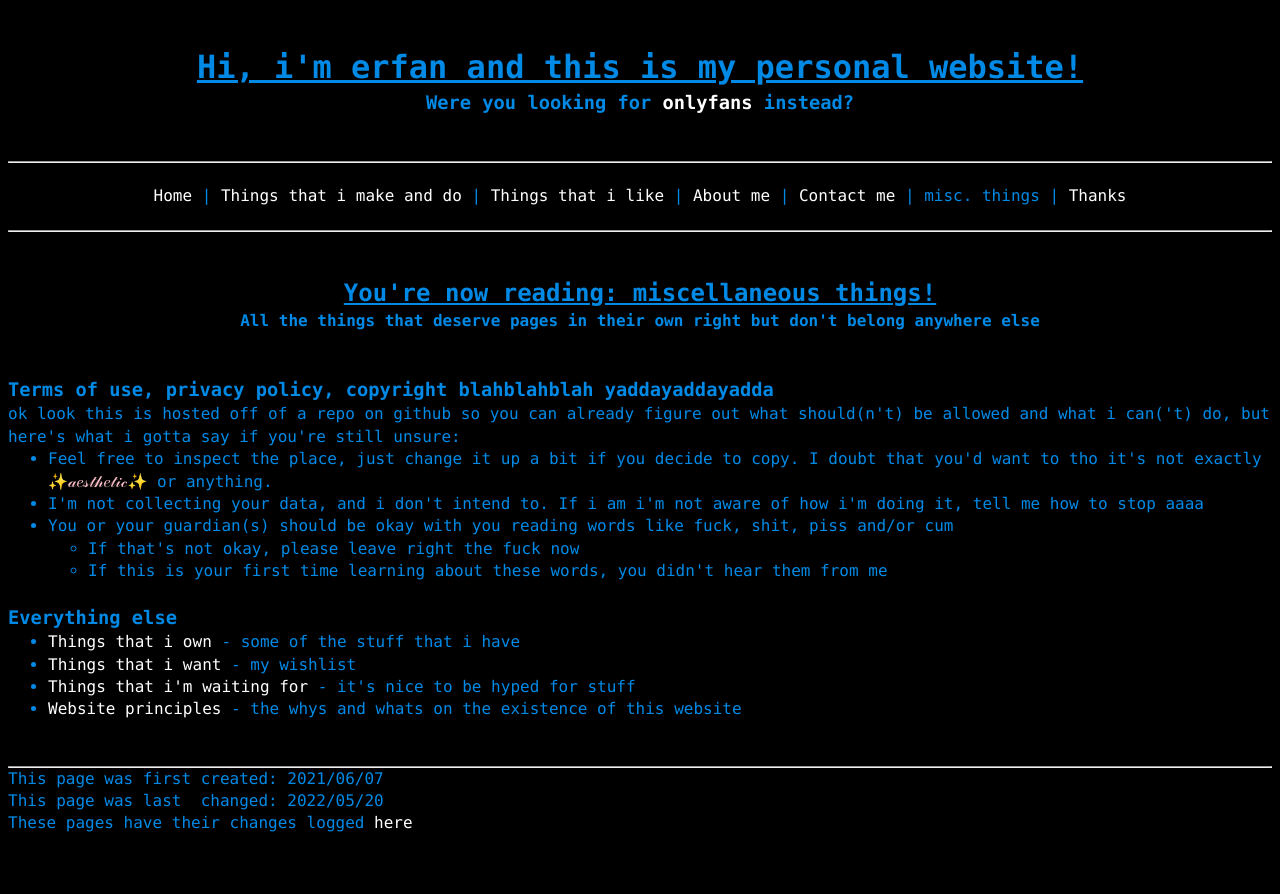
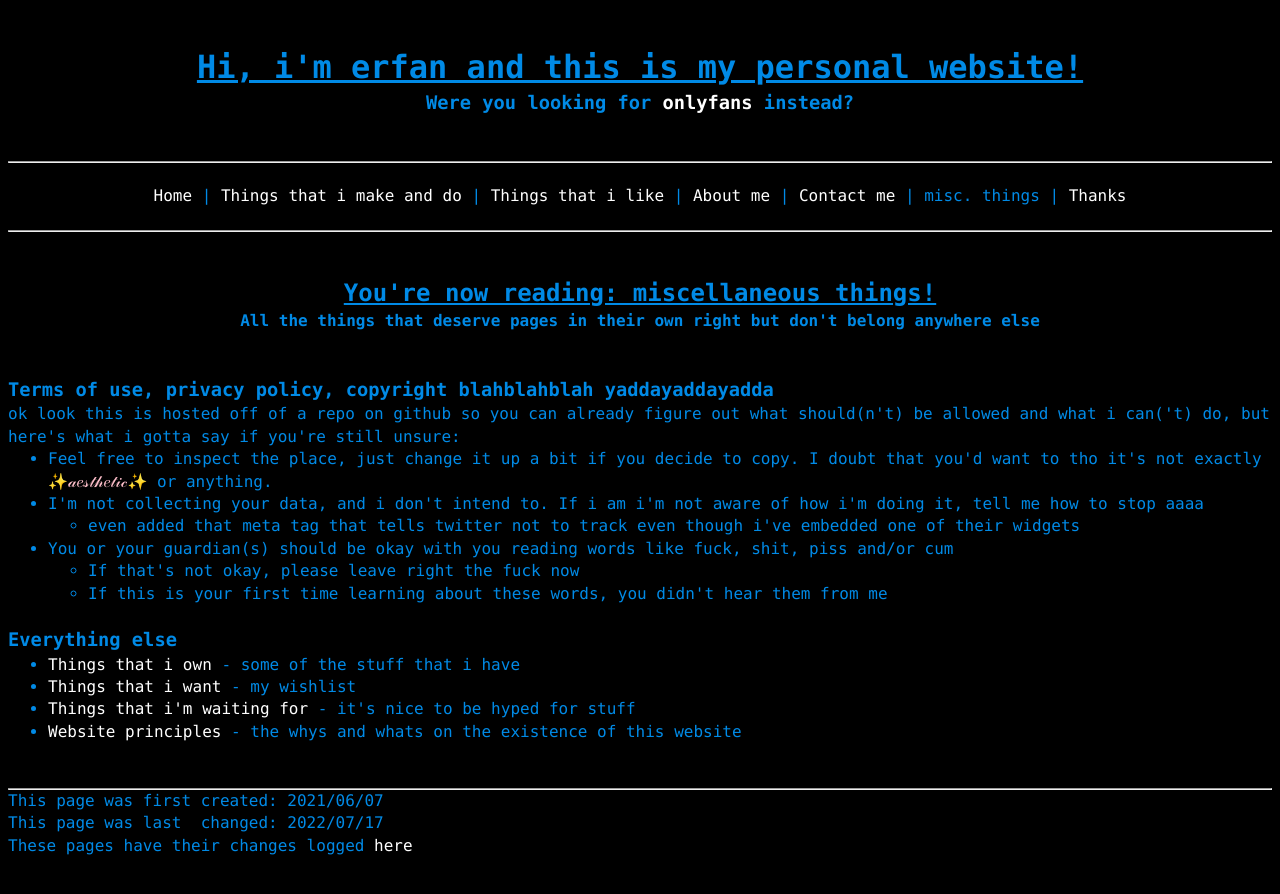
Before and after one commit to a-erfan-aa/a-erfan-aa.github.io, a Jekyll site: the page built from misc.html, in a window 1280 px wide. Shown: the top 894 px of the page. Built offline with Jekyll 4.4.1, drawn with Linux system fonts in a browser that asks for light colours.

Commit message:
Add line about twitter meta dnt to misc.html
Also update lastChanged

```diff
--- a/misc.html
+++ b/misc.html
@@ -2,7 +2,7 @@
 layout: default
 title: Misc
 firstCreated: 2021/06/07
-lastChanged: 2022/05/20
+lastChanged: 2022/07/17
 ---
 <!-- title and subtitle-->
 <div>
@@ -18,7 +18,11 @@ lastChanged: 2022/05/20
 	<p>ok look this is hosted off of a repo on github so you can already figure out what should(n't) be allowed and what i can('t) do, but here's what i gotta say if you're still unsure:</p>
 		<ul>
 			<li>Feel free to inspect the place, just change it up a bit if you decide to copy. I doubt that you'd want to tho it's not exactly ✨<span style="color:pink;">𝒶𝑒𝓈𝓉𝒽𝑒𝓉𝒾𝒸</span>✨ or anything.</li>
-			<li>I'm not collecting your data, and i don't intend to. If i am i'm not aware of how i'm doing it, tell me how to stop aaaa</li>
+			<li>I'm not collecting your data, and i don't intend to. If i am i'm not aware of how i'm doing it, tell me how to stop aaaa
+				<ul>
+					<li>even added that meta tag that tells twitter not to track even though i've embedded one of their widgets</li>
+				</ul>
+			</li>
 			<li>You or your guardian(s) should be okay with you reading words like fuck, shit, piss and/or cum
 				<ul>
 					<li>If that's not okay, please leave right the fuck now</li>
```
